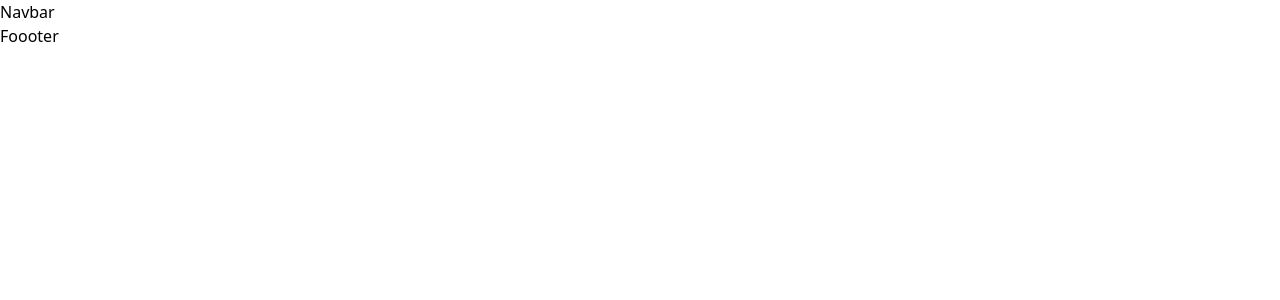
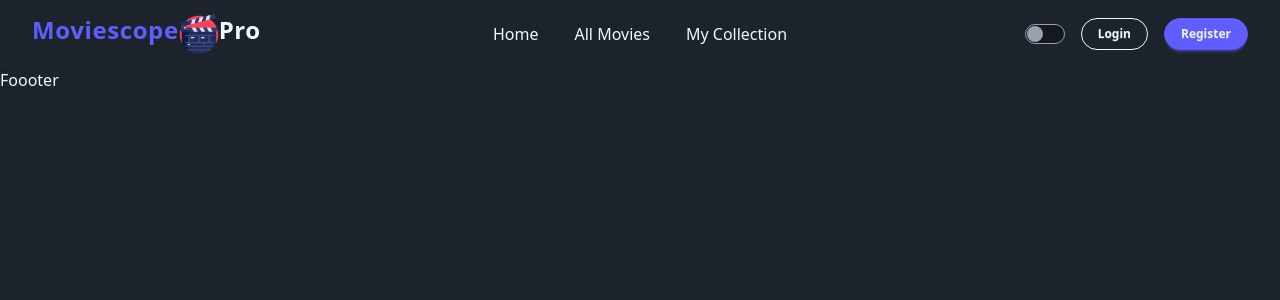
Before and after one commit to sm-ayman/moviescope-pro-client, a React (Vite) app: page /login in a window 1280 px wide. Shown: the top 300 px of the page. Built offline with nearby package versions, Linux system fonts and the light colour scheme; no server answers.

Commit message:
AuthContext Designed

```diff
--- a/package.json
+++ b/package.json
@@ -22,6 +22,7 @@
     "@types/react": "^19.1.16",
     "@types/react-dom": "^19.1.9",
     "@vitejs/plugin-react": "^5.0.4",
+    "daisyui": "^5.4.7",
     "eslint": "^9.36.0",
     "eslint-plugin-react-hooks": "^5.2.0",
     "eslint-plugin-react-refresh": "^0.4.22",
--- a/src/Routes/Routes.jsx
+++ b/src/Routes/Routes.jsx
@@ -36,7 +36,7 @@ const router = createBrowserRouter([
       },
       {
         path: "/login",
-        elementL: <Login></Login>,
+        Component: Login,
       },
       {
         path: "/register",
--- a/src/components/Navbar/Navbar.jsx
+++ b/src/components/Navbar/Navbar.jsx
@@ -1,11 +1,149 @@
-import React from 'react';
+import { useEffect, useState } from "react";
+import { Link, NavLink } from "react-router";
+import logo from "/logo.png";
 
 const Navbar = () => {
-    return (
-        <div>
-            Navbar
-        </div>
-    );
+  const [theme, setTheme] = useState(localStorage.getItem("theme") || "dark");
+
+  useEffect(() => {
+    document.documentElement.setAttribute("data-theme", theme);
+    localStorage.setItem("theme", theme);
+  }, [theme]);
+
+  const toggleTheme = () => {
+    setTheme((prev) => (prev === "light" ? "dark" : "light"));
+  };
+
+  const navItems = (
+    <>
+      <li>
+        <NavLink
+          to="/"
+          end
+          className={({ isActive }) =>
+            `text-base ${
+              isActive ? "border-b-2 border-primary font-semibold" : ""
+            }`
+          }
+        >
+          Home
+        </NavLink>
+      </li>
+      <li>
+        <NavLink
+          to="/movies"
+          end
+          className={({ isActive }) =>
+            `text-base ${
+              isActive ? "border-b-2 border-primary font-semibold" : ""
+            }`
+          }
+        >
+          All Movies
+        </NavLink>
+      </li>
+      <li>
+        <NavLink
+          to="/movies/my-collection"
+          className={({ isActive }) =>
+            `text-base ${
+              isActive ? "border-b-2 border-primary font-semibold" : ""
+            }`
+          }
+        >
+          My Collection
+        </NavLink>
+      </li>
+    </>
+  );
+
+  return (
+    <div className="navbar bg-base-100 shadow-sm px-4 md:px-8">
+      {/* logo */}
+      <div className="navbar-start">
+        <Link to="/" className="text-2xl font-bold tracking-wide  flex">
+          <span className="text-primary">Moviescope</span>
+          <img src={logo} alt="" className="w-10" />
+          <span>Pro</span>
+        </Link>
+      </div>
+
+      {/* mobile-dropdown */}
+      <div className="dropdown navbar-start lg:hidden ml-2">
+        <label tabIndex={0} className="btn btn-ghost btn-circle">
+          <svg
+            xmlns="http://www.w3.org/2000/svg"
+            className="h-5 w-5"
+            fill="none"
+            viewBox="0 0 24 24"
+            stroke="currentColor"
+          >
+            <path
+              strokeLinecap="round"
+              strokeLinejoin="round"
+              strokeWidth="2"
+              d="M4 6h16M4 12h16M4 18h16"
+            />
+          </svg>
+        </label>
+        <ul
+          tabIndex={0}
+          className="menu dropdown-content mt-3 z-[999] p-3 shadow bg-base-100 rounded-box w-52"
+        >
+          {navItems}
+        </ul>
+      </div>
+
+      {/* desktop-menu */}
+      <div className="navbar-center hidden lg:flex">
+        <ul className="menu menu-horizontal gap-3">{navItems}</ul>
+      </div>
+
+      {/* right-side-icons */}
+      <div className="navbar-end flex items-center gap-4">
+        {/* theme-toggle */}
+        <label className="relative inline-block w-10 h-5 cursor-pointer">
+          <input
+            type="checkbox"
+            checked={theme === "light"}
+            onChange={toggleTheme}
+            className="peer absolute w-0 h-0 opacity-0"
+          />
+
+          {/* track */}
+          <span
+            className="
+        absolute inset-0 bg-base-300 border border-gray-400
+        rounded-full transition-all duration-300
+        peer-checked:bg-primary peer-checked:border-primary
+      "
+          ></span>
+
+          {/* knob */}
+          <span
+            className="
+        absolute h-4 w-4 rounded-full bg-gray-400 shadow
+        top-[0.15rem] left-[0.15rem]
+        transition-all duration-300
+        peer-checked:translate-x-[1.25rem] peer-checked:bg-white
+      "
+          ></span>
+        </label>
+
+        {/* auth-buttons */}
+        <Link to="/login" className="btn btn-outline btn-sm rounded-full px-4">
+          Login
+        </Link>
+
+        <Link
+          to="/register"
+          className="btn btn-primary btn-sm rounded-full px-4"
+        >
+          Register
+        </Link>
+      </div>
+    </div>
+  );
 };
 
 export default Navbar;
--- /dev/null
+++ b/src/contexts/AuthContext.jsx
@@ -0,0 +1,3 @@
+import { createContext } from "react";
+
+export const AuthContext = createContext(null);
--- /dev/null
+++ b/src/contexts/AuthProvider.jsx
@@ -0,0 +1,65 @@
+import React, { useEffect, useState } from "react";
+import { AuthContext } from "./AuthContext";
+import { auth } from "../Firebase/firebase.init";
+import {
+  createUserWithEmailAndPassword,
+  onAuthStateChanged,
+  signInWithEmailAndPassword,
+  signInWithPopup,
+  signOut,
+} from "firebase/auth";
+import { GoogleAuthProvider } from "firebase/auth/web-extension";
+
+const googleProvider = new GoogleAuthProvider();
+
+const AuthProvider = ({ children }) => {
+  const [user, setUser] = useState(null);
+  const [loading, setLoading] = useState(true);
+
+  // register with email and password
+  const createUser = (email, password) => {
+    setLoading(true);
+    return createUserWithEmailAndPassword(auth, email, password);
+  };
+
+  // signin user
+  const signInUser = (email, password) => {
+    setLoading(true);
+    return signInWithEmailAndPassword(auth, email, password);
+  };
+
+  // signin with google
+  const googleSignIn = () => {
+    setLoading(true);
+    return signInWithPopup(auth, googleProvider);
+  };
+
+  //signout user
+  const signOutUser = () => {
+    setLoading(true);
+    return signOut(auth);
+  };
+
+  // observer
+  useEffect(() => {
+    const unsubscribe = onAuthStateChanged(auth, (currentUser) => {
+      setUser(currentUser);
+      setLoading(false);
+    });
+    return () => {
+      unsubscribe();
+    };
+  }, []);
+
+  const authInfo = {
+    user,
+    loading,
+    createUser,
+    googleSignIn,
+    signInUser,
+    signOutUser,
+  };
+  return <AuthContext authInfo={authInfo}>{children}</AuthContext>;
+};
+
+export default AuthProvider;
--- a/src/index.css
+++ b/src/index.css
@@ -1 +1,4 @@
 @import "tailwindcss";
+@plugin "daisyui" {
+  themes: light, dark;
+}
--- a/src/main.jsx
+++ b/src/main.jsx
@@ -3,9 +3,12 @@ import { createRoot } from "react-dom/client";
 import "./index.css";
 import { RouterProvider } from "react-router";
 import router from "./Routes/Routes.jsx";
+import AuthProvider from "./contexts/AuthProvider.jsx";
 
 createRoot(document.getElementById("root")).render(
   <StrictMode>
-    <RouterProvider router={router}></RouterProvider>
+    <AuthProvider>
+      <RouterProvider router={router}></RouterProvider>
+    </AuthProvider>
   </StrictMode>
 );
--- a/src/pages/Login/Login.jsx
+++ b/src/pages/Login/Login.jsx
@@ -3,7 +3,7 @@ import React from 'react';
 const Login = () => {
     return (
         <div>
-            Login
+
         </div>
     );
 };
```
Also changed, not shown: public/logo.png (added), 1 other file (tests, documents, lock files or other folders).
